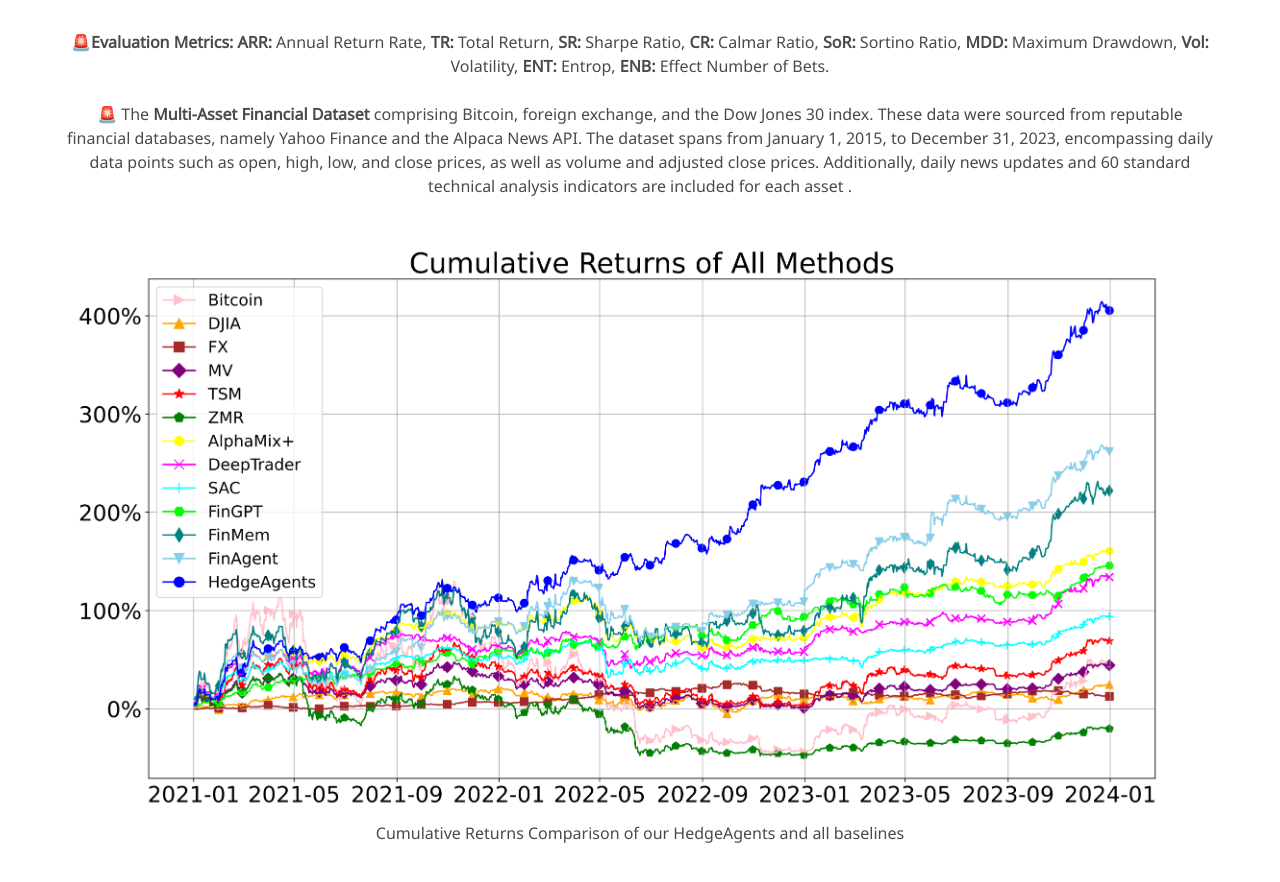
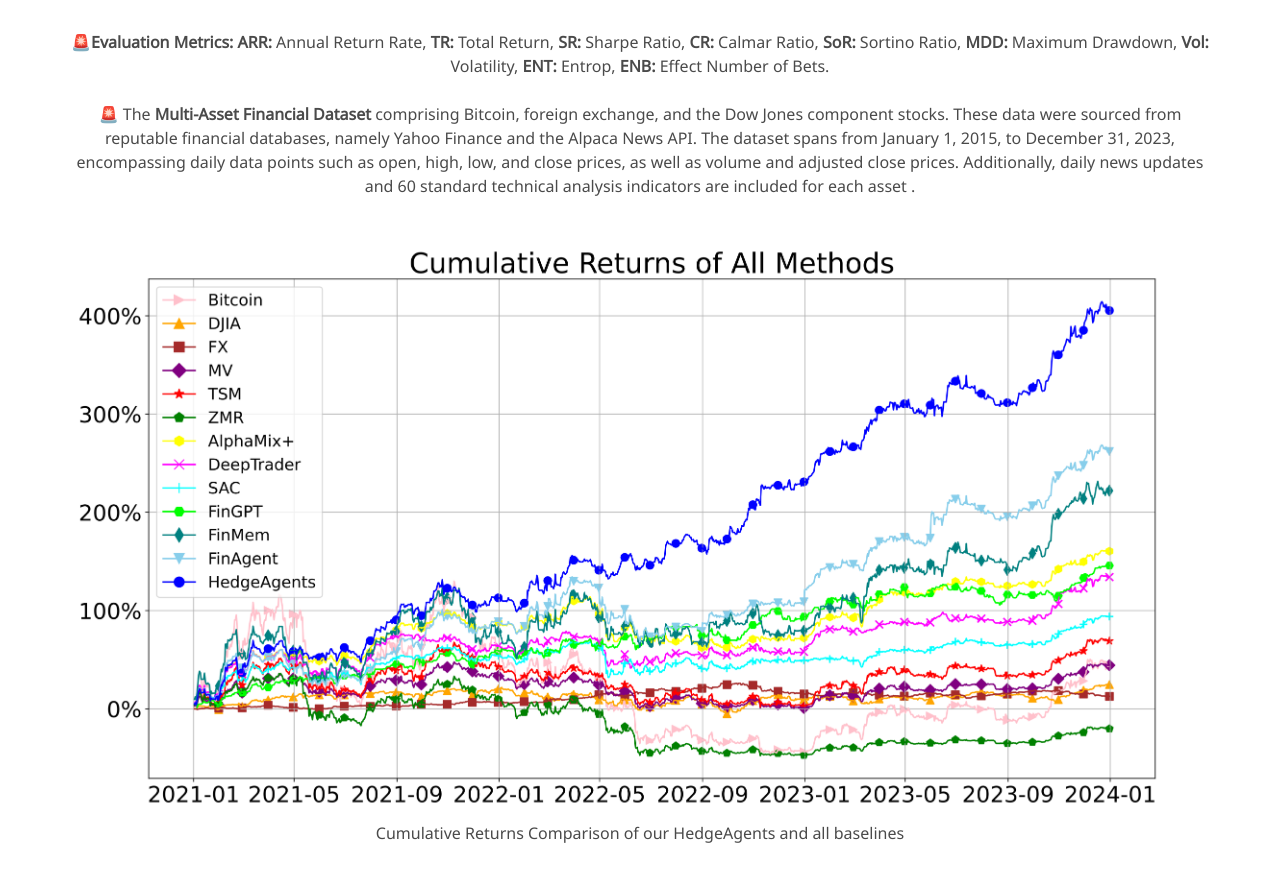
Before and after one commit to hedgeagents/hedgeagents.github.io, a plain HTML site: page index.html in a window 1280 px wide. Shown: the part 3002-3884 px from the top of the page. Drawn offline with nearby package versions, Linux system fonts and the light colour scheme; a script that the page names is missing; some icons are missing; a web font is replaced by a local one.

Commit message:
Add files via upload

```diff
--- a/index.html
+++ b/index.html
@@ -445,7 +445,7 @@ To achieve effective collaboration, we have established three types of multi-age
           <br>
           <div>
 
-          <p>🚨 The <b>Multi-Asset Financial Dataset</b> comprising Bitcoin, foreign exchange, and the Dow Jones 30 index. These data were sourced from reputable financial databases, namely Yahoo Finance and the Alpaca News API. The dataset spans from January 1, 2015, to December 31, 2023, encompassing daily data points such as open, high, low, and close prices, as well as volume and adjusted close prices. Additionally, daily news updates and 60 standard technical analysis indicators are included for each asset .
+          <p>🚨 The <b>Multi-Asset Financial Dataset</b> comprising Bitcoin, foreign exchange, and the Dow Jones component stocks. These data were sourced from reputable financial databases, namely Yahoo Finance and the Alpaca News API. The dataset spans from January 1, 2015, to December 31, 2023, encompassing daily data points such as open, high, low, and close prices, as well as volume and adjusted close prices. Additionally, daily news updates and 60 standard technical analysis indicators are included for each asset .
           </p>
           <br>
           </div>
```
